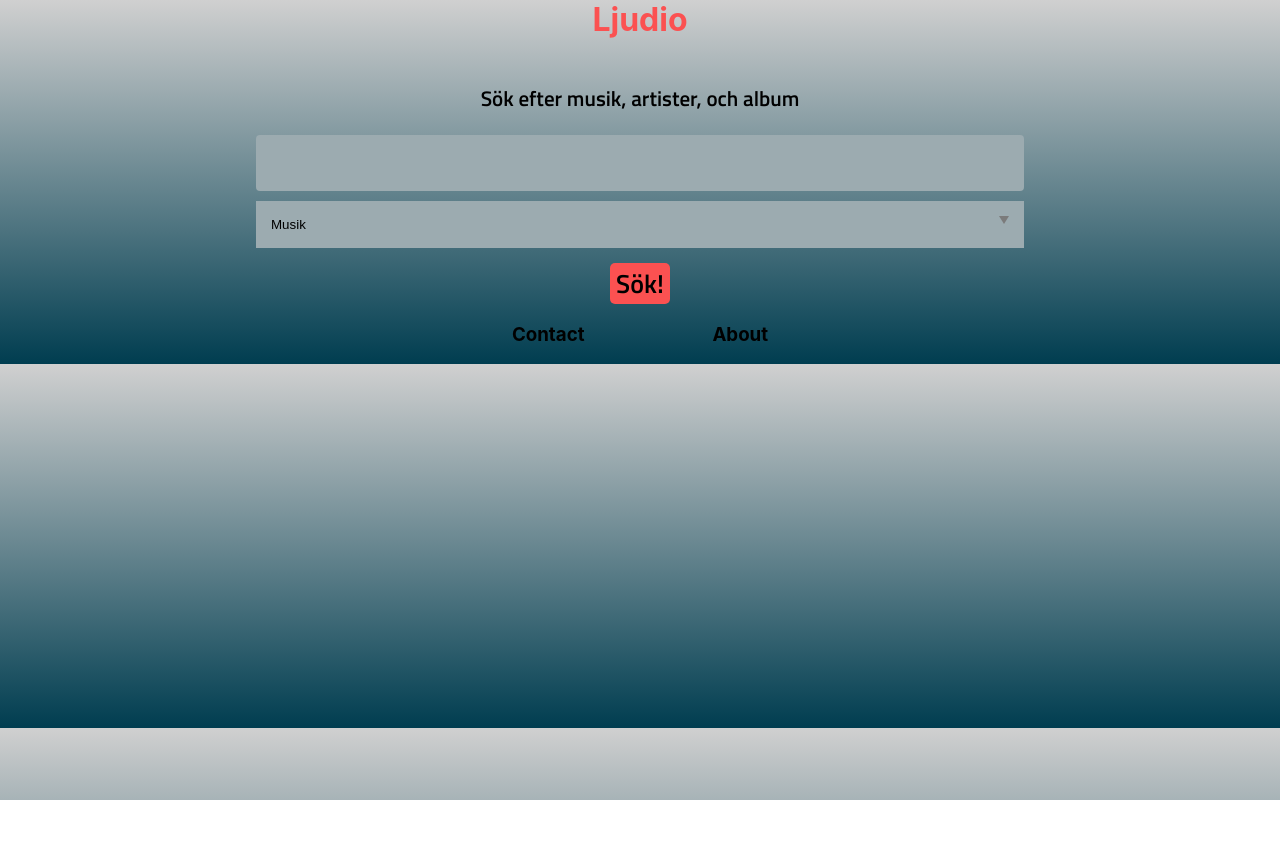
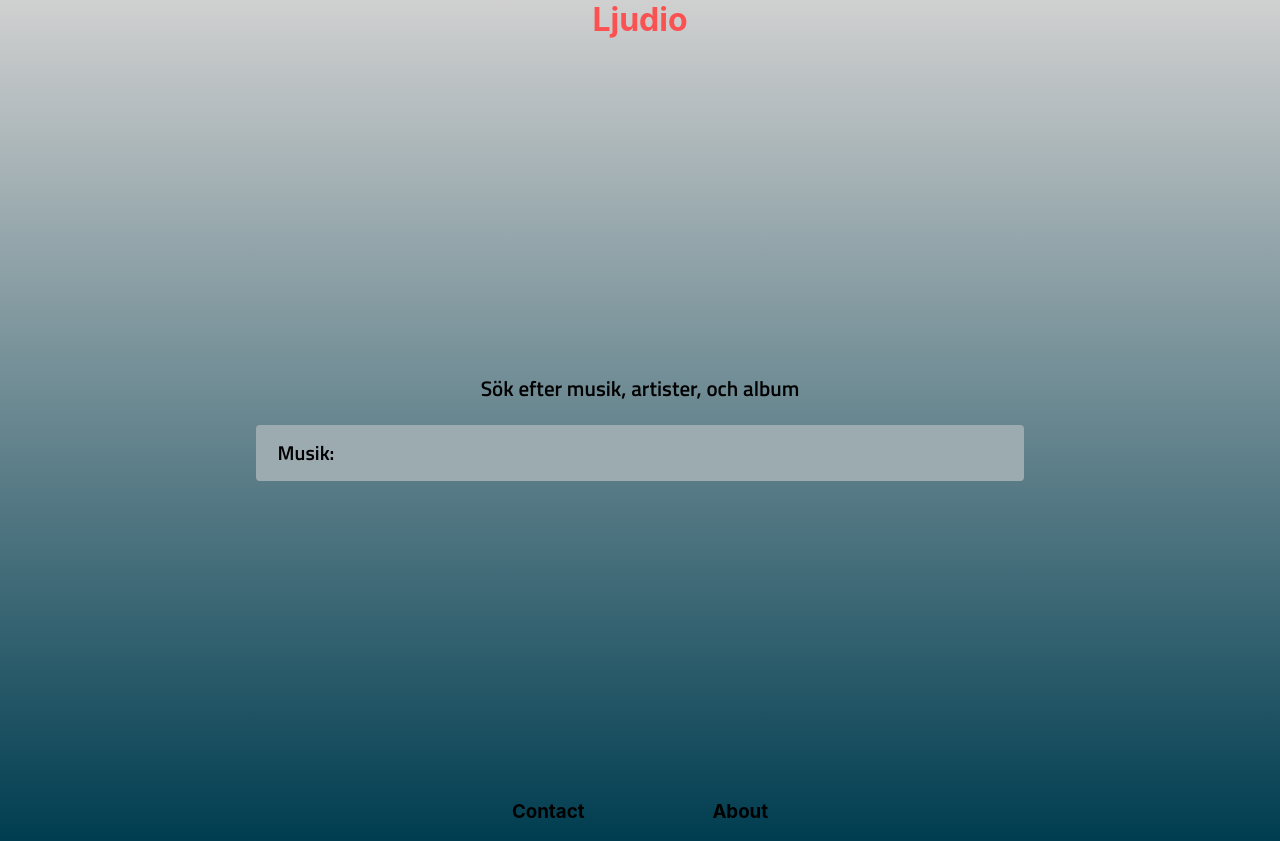
Before and after one commit to AandyLi/Ljudio, a React (Vite) app: page / in a window 1280 px wide. Before the commit the page ends 800 px from the top, so only its background shows below. Built offline with nearby package versions, Linux system fonts and the light colour scheme; the HTML template or start-up script is replaced by a standard one.

Commit message:
Added animations. Fixed bug where current playing song text would reset.

```diff
--- a/src/App.css
+++ b/src/App.css
@@ -45,13 +45,27 @@ body {
         rgba(0, 61, 80, 1) 100%
     );
 }
-#body {
+.body-expand {
     background-color: #7971ea00;
     display: flex;
     flex-direction: column;
     align-items: center;
     justify-content: center;
     padding: 0 20vw;
+    min-height: 90vh;
+    -webkit-transition: all 0.3s linear 0s;
+    transition: all 0.3s linear 0s;
+}
+.body {
+    background-color: #7971ea00;
+    display: flex;
+    flex-direction: column;
+    align-items: center;
+    justify-content: center;
+    padding: 0 20vw;
+    min-height: 20vh;
+    -webkit-transition: all 0.3s linear 0s;
+    transition: all 0.3s linear 0s;
 }
 
 h1 {
@@ -60,10 +74,21 @@ h1 {
 p {
     color: rgb(255, 255, 255);
 }
+
+.searchBar {
+    display: flex;
+    flex-direction: row;
+    width: 100%;
+}
+.searchBar div > select {
+    width: 100px;
+}
+
 .field {
     width: 100%;
     height: 56px;
-    border-radius: 4px;
+    border-bottom-right-radius: 4px;
+    border-top-right-radius: 4px;
     position: relative;
     background-color: #9cabb0;
     transition: 0.3s all;
@@ -85,7 +110,7 @@ p {
     font-weight: 400;
     line-height: normal;
     background-color: transparent;
-    color: #282828;
+    color: #000000;
     outline: none;
     box-shadow: 0px 4px 20px 0px transparent;
     transition: 0.3s background-color ease-in-out, 0.3s box-shadow ease-in-out,
@@ -102,7 +127,7 @@ p {
     position: sticky;
     bottom: 0;
     height: 95px;
-    background-color: #1649599b;
+    background-color: #164959e5;
 }
 #songInfo {
     width: 250px;
@@ -136,6 +161,9 @@ p {
 .playPause i {
     color: #fb5151;
 }
+.playPause i:hover {
+    color: #bb3f3f;
+}
 .progressRange {
     width: 100%;
 }
@@ -143,18 +171,21 @@ p {
 .select {
     position: relative;
     display: inline-block;
-    margin-bottom: 15px;
-    width: 100%;
 }
 .select select {
-    font-family: "Arial";
     display: inline-block;
+    font-family: "Titillium Web", sans-serif;
+    font-size: 20px;
+    font-weight: 400;
+    line-height: normal;
+    text-align: center;
+    height: 56px;
     width: 100%;
     cursor: pointer;
-    padding: 16px 15px;
+    border-top-left-radius: 4px;
+    border-bottom-left-radius: 4px;
     outline: 0;
     border: 0px solid #000000;
-    border-radius: 0px;
     background: #9cabb0;
     color: #000000;
     appearance: none;
@@ -176,7 +207,7 @@ p {
 .select_arrow {
     position: absolute;
     top: 15px;
-    right: 15px;
+    left: 15px;
     pointer-events: none;
     border-style: solid;
     border-width: 8px 5px 0px 5px;
--- a/src/App.jsx
+++ b/src/App.jsx
@@ -13,6 +13,7 @@ export const Context = createContext();
 function App() {
     const [context, setContext] = useState({
         results: [],
+        searchInput: "",
         artist: {},
         artistClicked: false,
         songs: [],
--- a/src/components/Header.css
+++ b/src/components/Header.css
@@ -1,6 +1,7 @@
 header {
     width: 100%;
     background-color: #1a2c5b00;
+    min-height: 5vh;
 }
 .header-content {
     display: flex;
@@ -8,3 +9,7 @@ header {
     align-items: center;
     padding: 0 30vw;
 }
+a {
+    text-decoration: none;
+    cursor: pointer;
+}
--- a/src/components/Header.jsx
+++ b/src/components/Header.jsx
@@ -1,11 +1,27 @@
-import React from "react";
+import React, { useContext } from "react";
+import { Context } from "../App";
 import "./Header.css";
-
+import { BrowserRouter as Router, Link, useHistory } from "react-router-dom";
 function Header() {
+    const history = useHistory();
+    const [context, setContext] = useContext(Context);
+    function updateContext(updates) {
+        setContext({
+            ...context,
+            ...updates,
+        });
+    }
+    function GoHome() {
+        console.log("GoHome");
+        updateContext({ searchInput: "" });
+        history.push("/");
+    }
     return (
         <header>
             <div className="header-content">
-                <h1>Ljudio</h1>
+                <a onClick={() => GoHome()}>
+                    <h1>Ljudio</h1>
+                </a>
             </div>
         </header>
     );
--- a/src/components/MainContent.jsx
+++ b/src/components/MainContent.jsx
@@ -1,4 +1,4 @@
-import React, { useState, useContext } from "react";
+import React, { useState, useContext, useEffect } from "react";
 import SearchResults from "./SearchResults";
 import PlayerControls from "./PlayerControls";
 import { Context } from "../App";
@@ -7,13 +7,23 @@ import {
     Switch,
     Route,
     useHistory,
+    useLocation,
 } from "react-router-dom";
 function MainContent() {
     const history = useHistory();
+    const oldUrl = useLocation();
     const [context, setContext] = useContext(Context);
-    const [searchInput, setInput] = useState("");
     const [playState, setPlayState] = useState(false);
     const [dropDownValue, setDropDownValue] = useState("songs");
+    const [retract, setRetract] = useState(false);
+
+    useEffect(() => {
+        if (oldUrl.pathname !== "/") {
+            setRetract(true);
+        } else {
+            setRetract(false);
+        }
+    }, [oldUrl]);
 
     function updateContext(updates) {
         setContext({
@@ -22,42 +32,49 @@ function MainContent() {
         });
     }
     const changeSearchInput = (value) => {
-        setInput(value);
-        console.log(value, searchInput);
+        updateContext({ searchInput: value });
+        console.log(value, context.searchInput);
     };
     function Search() {
         // router push
         updateContext({
             artistClicked: false,
         });
-        history.push(`/search/${dropDownValue}/${searchInput}/undefined`);
+
+        history.push(
+            `/search/${dropDownValue}/${context.searchInput}/undefined`
+        );
+        setRetract(true);
     }
 
     return (
         <div>
             <div className="App">
-                <div id="body">
+                <div className={retract ? "body" : "body-expand"}>
                     <h3>Sök efter musik, artister, och album</h3>
+                    <div className="searchBar">
+                        <div className="select">
+                            <select
+                                onChange={(e) =>
+                                    setDropDownValue(e.target.value)
+                                }
+                            >
+                                <option value="songs">Musik:</option>
+                                <option value="artists">Artist:</option>
+                            </select>
+                        </div>
                         <div className="field">
                             <input
-                            value={searchInput}
-                            onChange={(e) => changeSearchInput(e.target.value)}
+                                value={context.searchInput}
+                                onChange={(e) =>
+                                    changeSearchInput(e.target.value)
+                                }
                                 onKeyPress={(e) => {
                                     if (e.key === "Enter") Search();
                                 }}
                             ></input>
                         </div>
-                    <div className="select">
-                        <select
-                            onChange={(e) => setDropDownValue(e.target.value)}
-                        >
-                            <option value="songs">Musik</option>
-                            <option value="artists">Artist</option>
-                            <option value="playlists">Playlists</option>
-                        </select>
-                        <div className="select_arrow"></div>
                     </div>
-                    <button onClick={Search}>Sök!</button>
                 </div>
                 <Switch>
                     <Route
--- a/src/components/SearchResults.css
+++ b/src/components/SearchResults.css
@@ -66,7 +66,7 @@ h4 {
     transition: 0.3s all;
 }
 .songResult:hover {
-    background-color: #7971ea;
+    background-color: #3d5c65;
 }
 
 .fa-play-circle {
--- a/src/components/SearchResults.jsx
+++ b/src/components/SearchResults.jsx
@@ -29,6 +29,10 @@ function SearchResults(props) {
         if (videoId !== undefined) {
             var player = {
                 startPlaying: true,
+                currentSong: {
+                    artist: context.player.currentSong.artist || "",
+                    title: context.player.currentSong.title || "",
+                },
             };
             updateContext({ results: data.content, player: player });
         } else {
```
Lines whose indentation alone changed are shown as unchanged.
